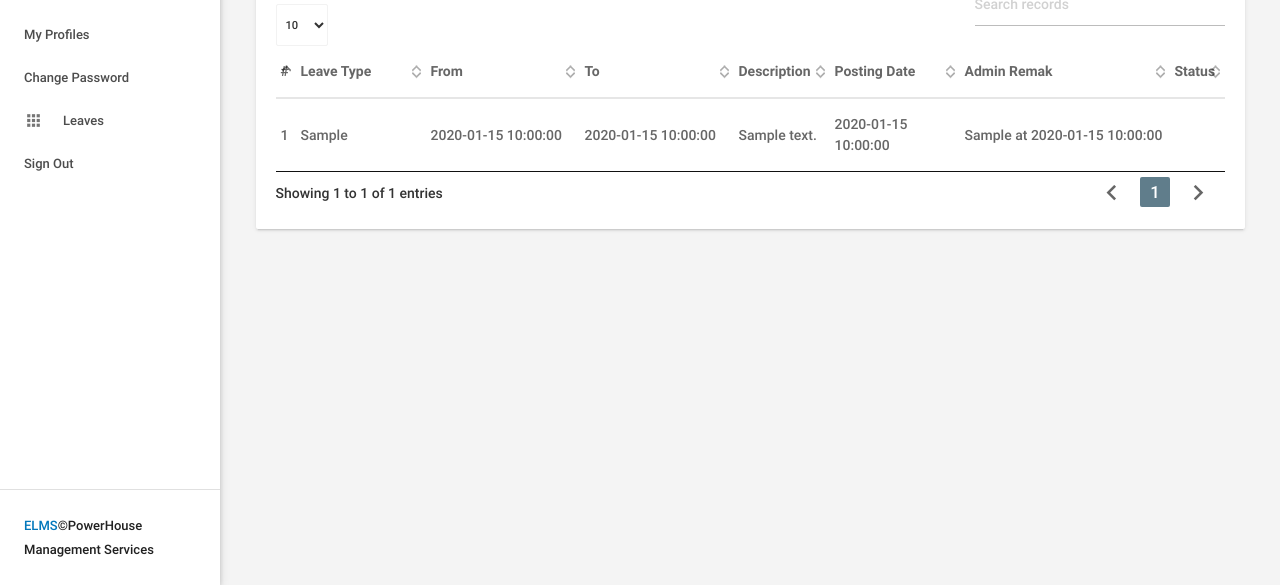
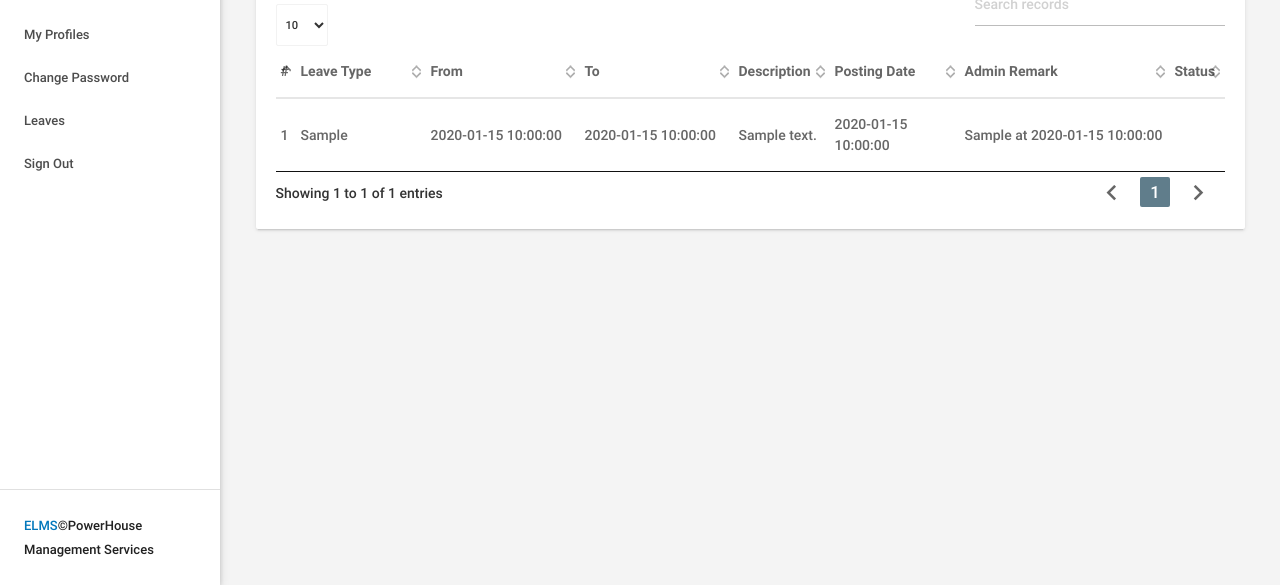
Before and after one commit to Emric876/Employee_Leave_Management_System_old, a PHP site: page /leavehistory.php in a window 1280 px wide. Shown: the part 215-800 px from the top of the page. Run offline with PHP 8.4, Linux system fonts and the light colour scheme; the visitor is signed in with stand-in values (Sample User, id 1); tables that the repository leaves empty or names only in its code hold one stand-in row (values such as "Sample post"); data that the repository does not hold is empty.

Commit message:
leave history adjustment

```diff
--- a/includes/sidebar.php
+++ b/includes/sidebar.php
@@ -28,7 +28,7 @@ foreach($results as $result)
   <li class="no-padding"><a class="waves-effect waves-grey" href="myprofile.php"><i class="material-icons"></i>My Profiles</a></li>
   <li class="no-padding"><a class="waves-effect waves-grey" href="emp-changepassword.php"><i class="material-icons"></i>Change Password</a></li>
                     <li class="no-padding">
-                        <a class="collapsible-header waves-effect waves-grey"><i class="material-icons">apps</i>Leaves<i class="nav-drop-icon material-icons"></i></a>
+                        <a class="collapsible-header waves-effect waves-grey"><i class="material-icons"></i>Leaves<i class="nav-drop-icon material-icons"></i></a>
                         <div class="collapsible-body">
                             <ul>
                                 <li><a href="apply-leave.php">Apply Leave</a></li>
--- a/leavehistory.php
+++ b/leavehistory.php
@@ -75,7 +75,7 @@ else{
                                             <th>To</th>
                                              <th>Description</th>
                                              <th width="120">Posting Date</th>
-                                            <th width="200">Admin Remak</th>
+                                            <th width="200">Admin Remark</th>
                                             <th>Status</th>
                                         </tr>
                                     </thead>
```
